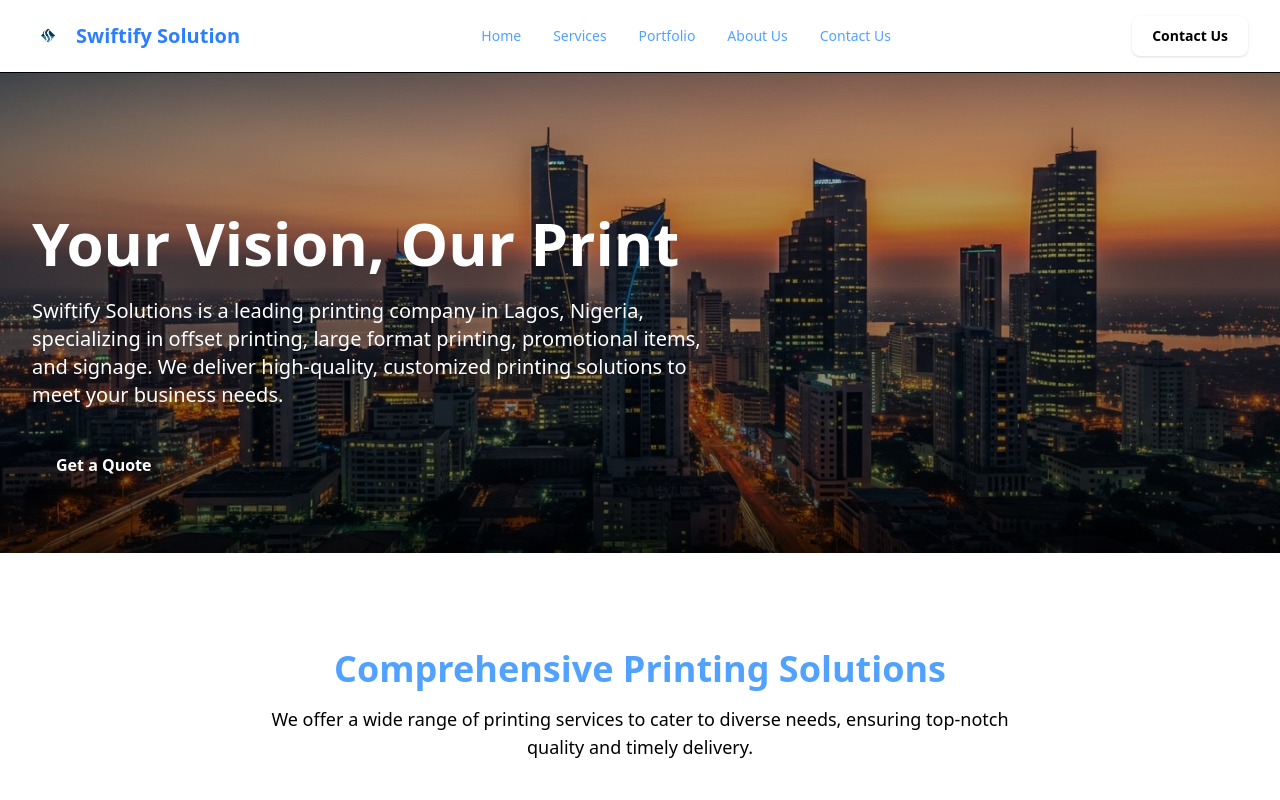
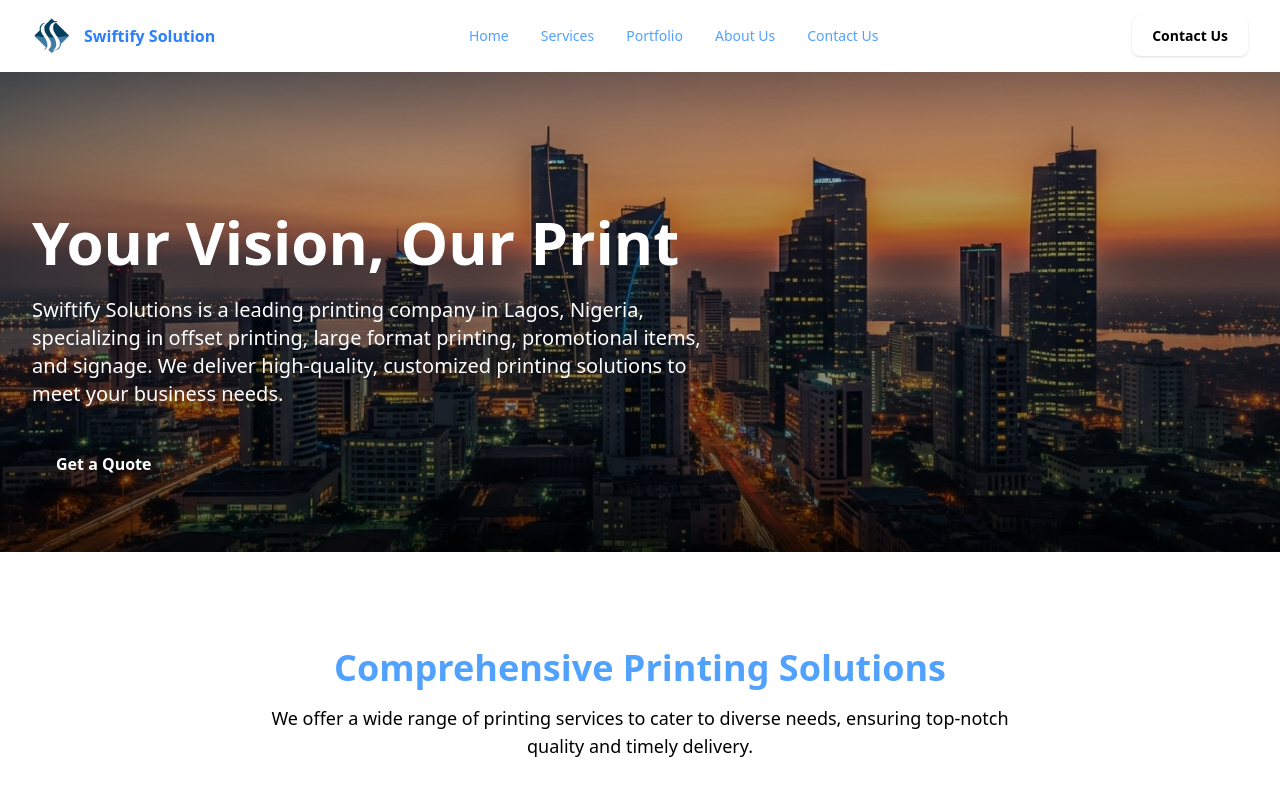
Before and after one commit to opechapo/Swiftify-solution, a React (Vite) app: page / in a window 1280 px wide. Shown: the top 800 px of the page. Built offline with nearby package versions, Linux system fonts and the light colour scheme.

Commit message:
headerlogo

```diff
--- a/src/Components/Header.jsx
+++ b/src/Components/Header.jsx
@@ -1,6 +1,6 @@
 import { NavLink } from "react-router-dom";
 import { useState } from "react";
-import swiftifyLogo from "../assets/images/swiftify-logo-image-cropped.jpg"; // Adjust path if needed
+import swiftifyLogo from "../assets/images/swiftify-logo-image-cropped-favicon.jpg"; // Updated path
 import {
   FaLinkedin,
   FaInstagram,
@@ -23,17 +23,22 @@ const Header = () => {
     setIsMobileMenuOpen(!isMobileMenuOpen);
   };
 
+  const handleContactSocialClick = () => {
+    toggleModal();
+    toggleMobileMenu();
+  };
+
   return (
     <>
-      <header className="sticky top-0 z-50 bg-white backdrop-blur-sm border-b border-light-gray">
+      <header className="sticky top-0 z-50 bg-white backdrop-blur-sm border-light-gray">
         <div className="container mx-auto flex items-center justify-between px-4 sm:px-6 lg:px-8 py-4">
           <NavLink to="/" className="flex items-center gap-3">
             <img
               src={swiftifyLogo}
               alt="Swiftify Solution Logo"
-              className="h-8 w-8 object-contain"
+              className="h-10 w-10 object-contain"
             />
-            <h2 className="text-xl font-bold text-blue-500">
+            <h2 className="text-l font-bold text-blue-500">
               Swiftify Solution
             </h2>
           </NavLink>
@@ -181,15 +186,11 @@ const Header = () => {
                 }
                 onClick={toggleMobileMenu}
               >
-                Contact Us
+                Contact Us Now
               </NavLink>
               <button
-                onClick={toggleModal}
+                onClick={handleContactSocialClick}
                 className="text-sm font-medium text-blue-400 hover:text-blue-600 transition-colors"
-                onClick={() => {
-                  toggleModal();
-                  toggleMobileMenu();
-                }}
               >
                 Contact Us (Social)
               </button>
```
Also changed, not shown: src/assets/images/swiftify-logo-image-cropped-favicon.jpg (added).
